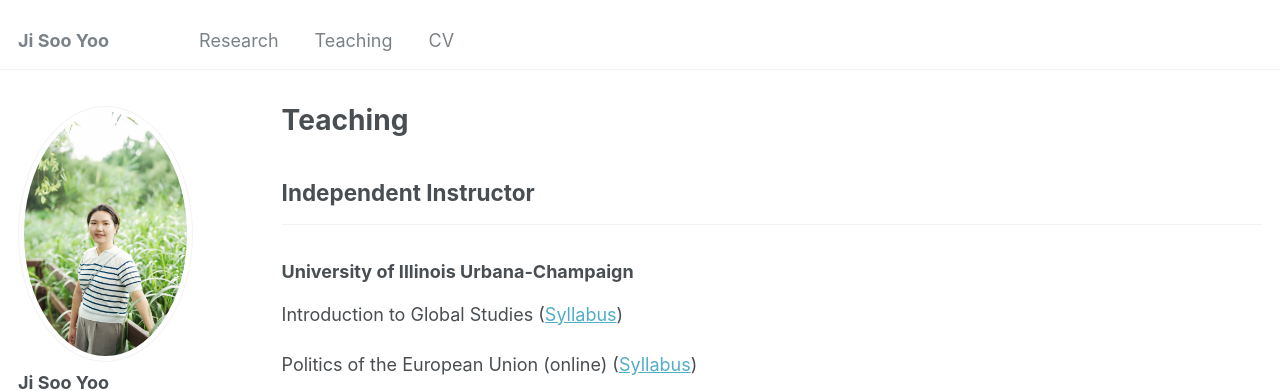
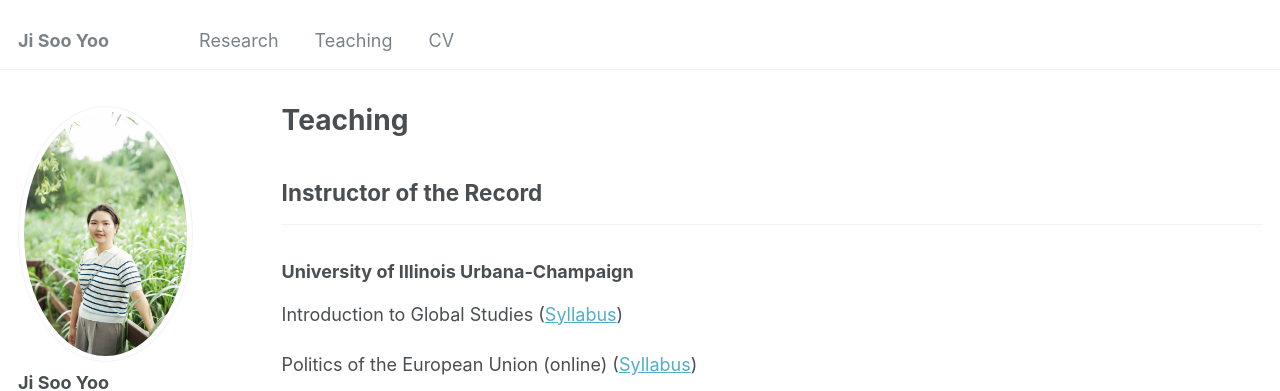
Before and after one commit to jisooyoo2/jisooyoo.github.io, a Jekyll site: the page built from _pages/teaching.md, in a window 1280 px wide and 1382 px high. Shown: the top 391 px of the window. Built offline with Jekyll 4.4.1, drawn with Linux system fonts in a browser that asks for light colours.

Commit message:
Update teaching.md

```diff
--- a/_pages/teaching.md
+++ b/_pages/teaching.md
@@ -4,7 +4,7 @@ title: "Teaching"
 permalink: /teaching/
 author_profile: true
 ---
-## Independent Instructor
+## Instructor of the Record
 ------
 ### University of Illinois Urbana-Champaign
 
```
